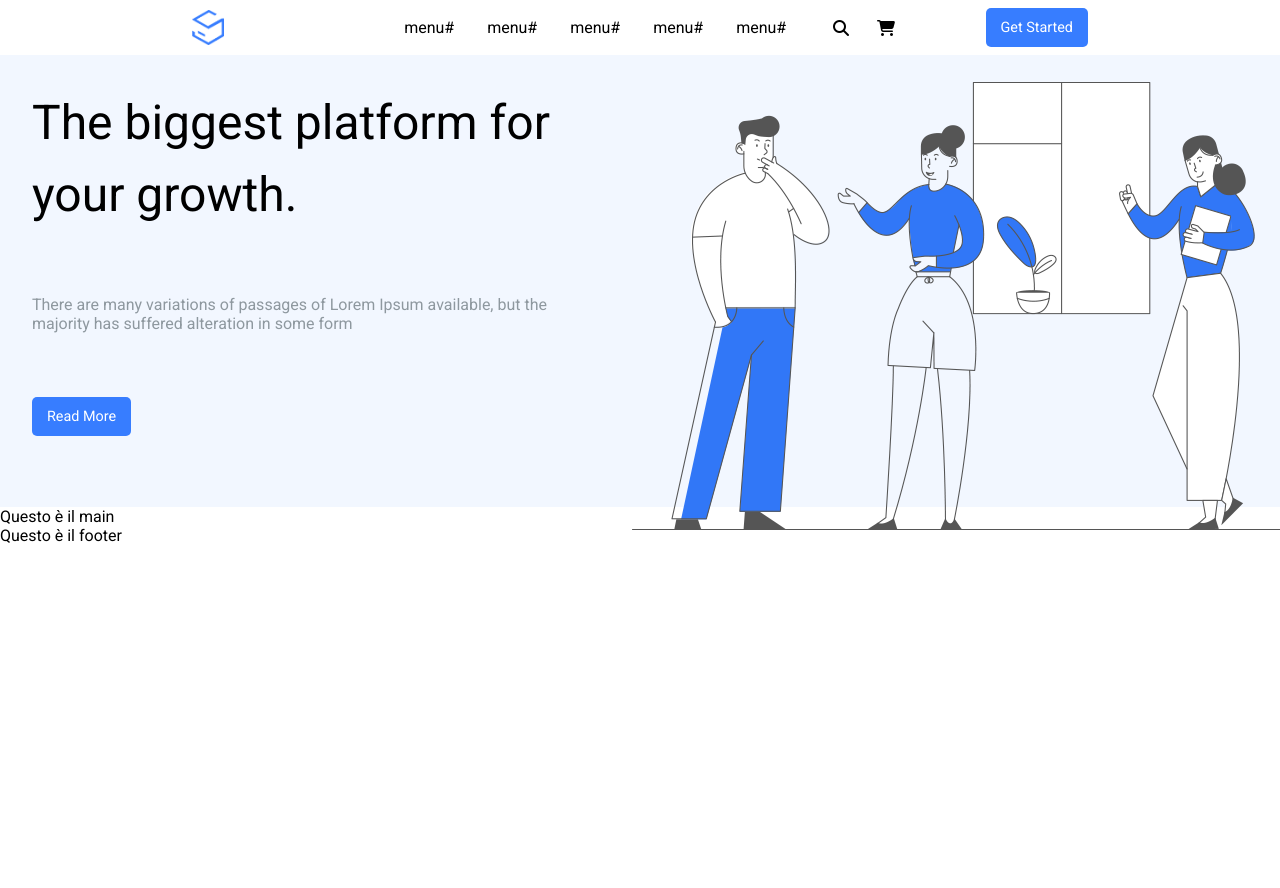
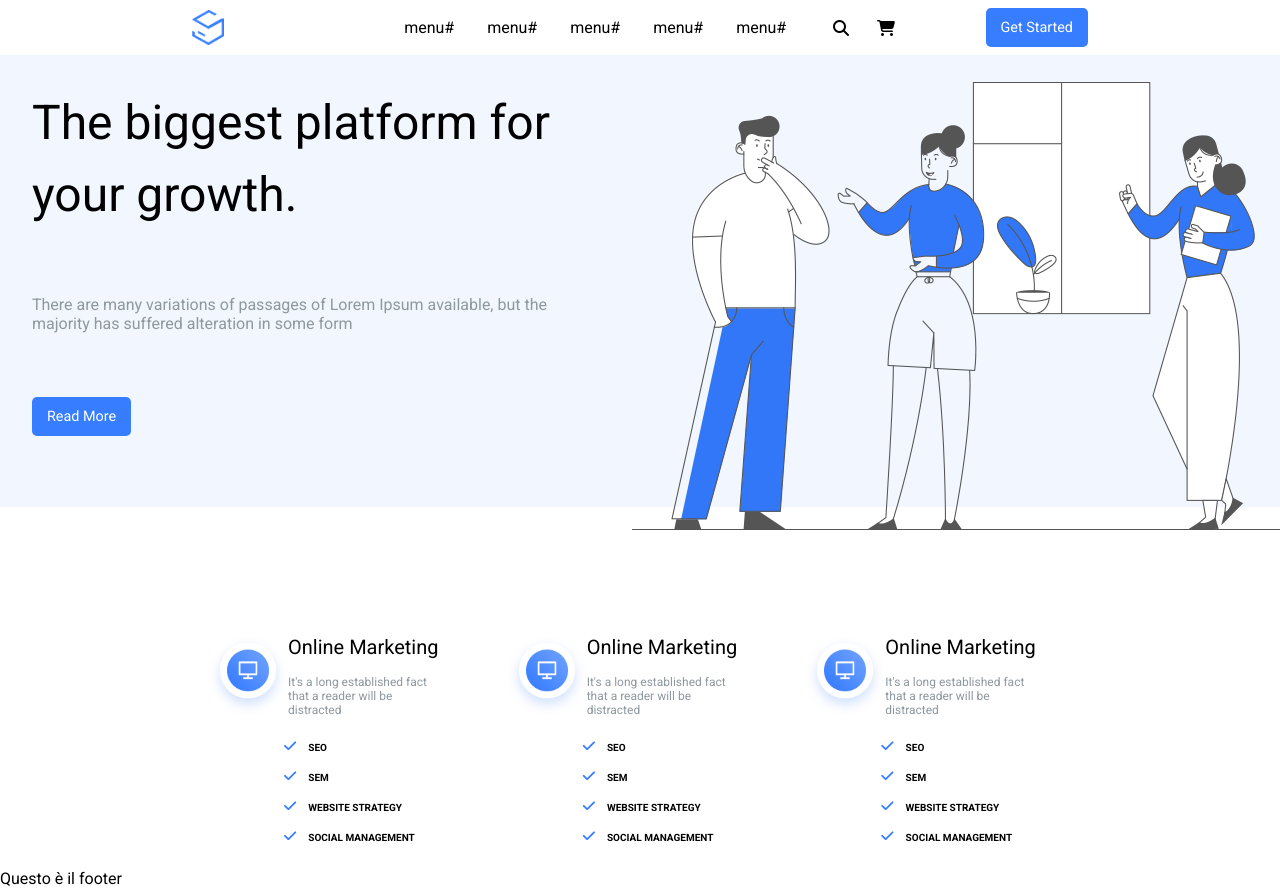
Before and after one commit to tahakyo/proj-html-vuejs, a Vue app: page / in a window 1280 px wide. Before the commit the page ends 800 px from the top, so only its background shows below. Built offline with nearby package versions, Linux system fonts and the light colour scheme.

Commit message:
add onlinemarketingcard.vue

```diff
--- a/src/assets/style/common.scss
+++ b/src/assets/style/common.scss
@@ -17,7 +17,6 @@ body {
 }
 ul {
   list-style: none;
-  color: white;
 }
 a {
   text-decoration: none;
--- a/src/components/AppMain.vue
+++ b/src/components/AppMain.vue
@@ -1,13 +1,25 @@
 <template>
-  <div>Questo è il main</div>
+  <div class="container">
+    <div class="online_marketing">
+      <OnlineMarketingCard />
+      <OnlineMarketingCard />
+      <OnlineMarketingCard />
+    </div>
+  </div>
 </template>
 
 <script>
+import OnlineMarketingCard from './OnlineMarketingCard.vue';
 export default {
-  name: "AppMain"
-}
+    name: "AppMain",
+    components: { OnlineMarketingCard }
+};
 </script>
 
-<style>
+<style lang="scss" scoped>
+.online_marketing {
+  margin-top: 7rem;
+  display: flex;
 
+}
 </style>
--- /dev/null
+++ b/src/components/OnlineMarketingCard.vue
@@ -0,0 +1,65 @@
+<template>
+  <div class="card">
+    <div class="card__head">
+      <img class="logo" src="../assets/img/24.png" alt="logo" />
+      <div class="text">
+        <div class="title">Online Marketing</div>
+        <div class="small_text">
+          It's a long established fact that a reader will be distracted
+        </div>
+      </div>
+    </div>
+    <ul>
+      <li><i class="fas fa-check"></i>seo</li>
+      <li><i class="fas fa-check"></i>sem</li>
+      <li><i class="fas fa-check"></i>Website Strategy</li>
+      <li><i class="fas fa-check"></i>social management</li>
+    </ul>
+  </div>
+</template>
+
+<script>
+export default {
+  name: "OnlineMarketingCard",
+};
+</script>
+
+<style lang="scss" scoped>
+@import "../assets/style/variables.scss";
+.card {
+    padding: 1rem;
+    &__head {
+      display: flex;
+      align-items: center;
+      .logo {
+        width: 80px;
+      }
+      .text {
+        .title {
+          font-size: 20px;
+          margin-bottom: 1rem;
+        }
+        .small_text {
+          font-size: 12px;
+          color: $text-color04;
+          width: 80%;
+        }
+      }
+    }
+    ul {
+      margin-top: 1rem;
+      margin-left: 4rem;
+      line-height: 30px;
+      li i {
+        color: #377dff;
+        padding: 0 12px;
+        font-size: 14px;
+      }
+      li {
+        text-transform: uppercase;
+        font-size: 10px;
+        font-weight: bold;
+      }
+    }
+  }
+</style>
```
